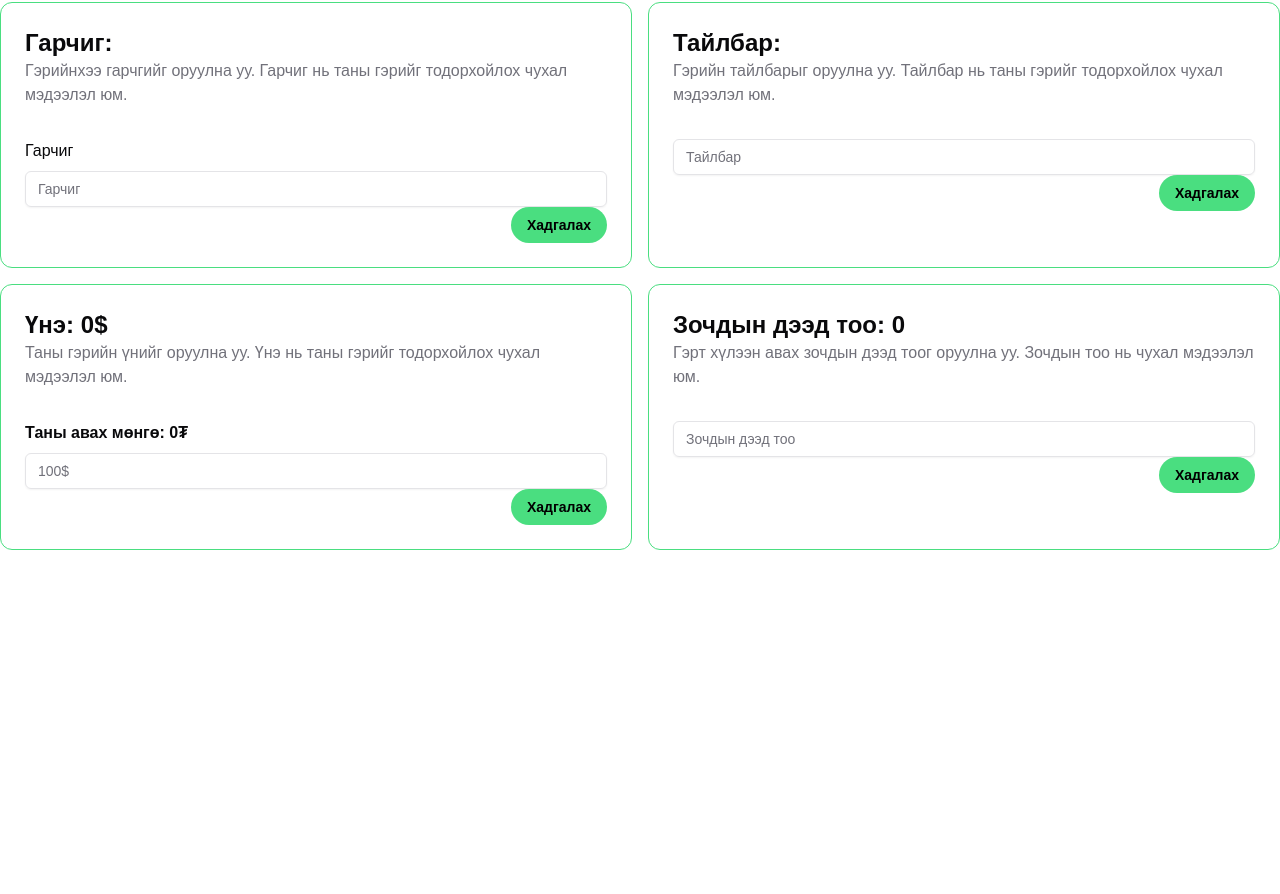
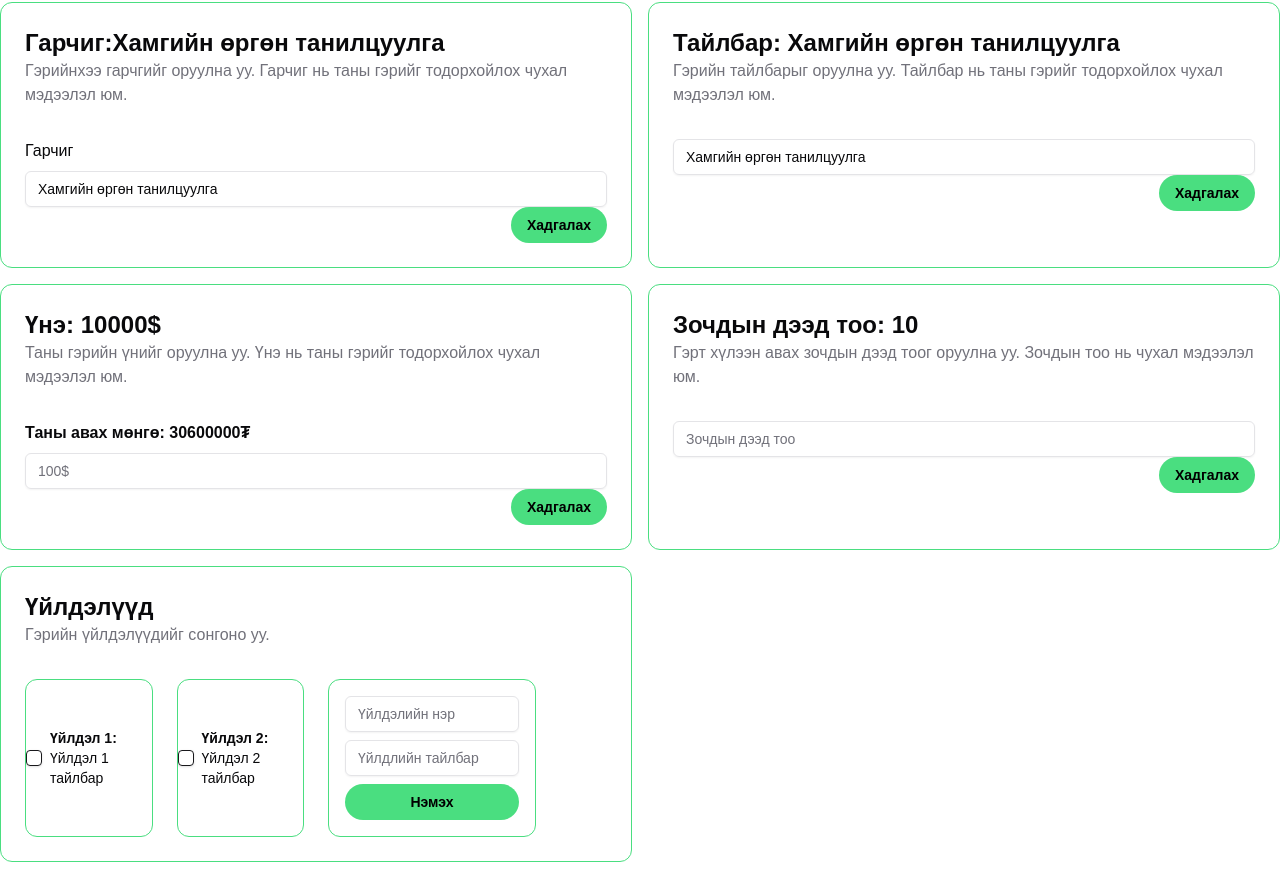
Before and after one commit to LEAP-2024-1C/liveger, a Next.js app in the folder frontend/: page /host/edit/1 in a window 1280 px wide. Shown: the part 516-1410 px from the top of the page. Before the commit the page ends 1098 px from the top, so only its background shows below. Built offline with nearby package versions, Linux system fonts and the light colour scheme; no server answers.

Commit message:
zai yag duusla

```diff
--- a/frontend/package.json
+++ b/frontend/package.json
@@ -9,6 +9,7 @@
     "lint": "next lint"
   },
   "dependencies": {
+    "@radix-ui/react-checkbox": "^1.1.2",
     "@radix-ui/react-dropdown-menu": "^2.1.2",
     "@radix-ui/react-icons": "^1.3.0",
     "@radix-ui/react-slot": "^1.1.0",
@@ -20,9 +21,9 @@
     "next": "14.2.11",
     "react": "^18",
     "react-dom": "^18",
-    "react-router-dom": "^6.27.0",
     "react-icons": "^5.3.0",
     "react-rating": "^2.0.5",
+    "react-router-dom": "^6.27.0",
     "tailwind-merge": "^2.5.4",
     "tailwindcss-animate": "^1.0.7"
   },
--- /dev/null
+++ b/frontend/src/app/components/host/edit_ger/edit_available_todo.tsx
@@ -0,0 +1,88 @@
+"use client";
+import React from "react";
+import { Button } from "@/components/ui/button";
+import { useState } from "react";
+import { Input } from "@/components/ui/input";
+import { Checkbox } from "@/components/ui/checkbox";
+
+// Add props interface
+interface Todo {
+	id: number;
+	name: string;
+	Description: string;
+	checked: boolean;
+}
+
+interface EditAvailableTodoProps {
+	available_todo: Todo[];
+}
+
+function EditAvailableTodo({ available_todo }: EditAvailableTodoProps) {
+	const [todoDescription, setTodoDescription] = useState("");
+	const [checkedTodo, setCheckedTodo] = useState<Todo[]>([]);
+	const [availableTodo, setAvailableTodo] = useState<Todo[]>(available_todo);
+	const [newTodo, setNewTodo] = useState("");
+
+	return (
+		<div className="container mx-auto border border-green-400 rounded-xl p-6">
+			<h1 className="font-bold text-2xl">Үйлдэлүүд</h1>
+			<p className="text-muted-foreground mb-8">
+				Гэрийн үйлдэлүүдийг сонгоно уу.
+			</p>
+			<div className="grid grid-cols-1 md:grid-cols-2 lg:grid-cols-4 gap-6">
+				{availableTodo.map((todo: Todo, index: number) => (
+					<div
+						key={index}
+						className="flex items-center gap-2 border border-green-400 rounded-xl"
+					>
+						<Checkbox
+							key={todo.id}
+							checked={todo.checked}
+							onClick={() => {
+								const updatedTodo = { ...todo, checked: !todo.checked };
+								const updatedAvailableTodo = availableTodo.map((t) =>
+									t.id === todo.id ? updatedTodo : t
+								);
+								setAvailableTodo(updatedAvailableTodo);
+								setCheckedTodo([...checkedTodo, updatedTodo]);
+							}}
+						/>
+						<div className="flex flex-col">
+							<h1 className="text-sm font-bold">{todo.name}:</h1>
+							<p className="text-sm">{todo.Description}</p>
+						</div>
+					</div>
+				))}
+				<div className="flex flex-col border border-green-400 w-52 rounded-xl p-4 gap-2">
+					<Input
+						type="text"
+						placeholder="Үйлдэлийн нэр"
+						onChange={(e) => setNewTodo(e.target.value)}
+					/>
+					<Input
+						type="text"
+						placeholder="Үйлдлийн тайлбар"
+						onChange={(e) => setTodoDescription(e.target.value)}
+					/>
+					<Button
+						onClick={() =>
+							setAvailableTodo([
+								...availableTodo,
+								{
+									id: availableTodo.length + 1,
+									name: newTodo,
+									checked: false,
+									Description: todoDescription,
+								},
+							])
+						}
+					>
+						Нэмэх
+					</Button>
+				</div>
+			</div>
+		</div>
+	);
+}
+
+export default EditAvailableTodo;
--- a/frontend/src/app/components/host/edit_ger/edit_description.tsx
+++ b/frontend/src/app/components/host/edit_ger/edit_description.tsx
@@ -6,18 +6,23 @@ import { Button } from "@/components/ui/button";
 //put description api
 //get description api
 
-function EditDescription() {
-	const [description, setDescription] = useState(""); //description
+// Add props interface
+interface EditDescriptionProps {
+	description: string;
+}
+
+function EditDescription({ description }: EditDescriptionProps) {
+	const [descriptionState, setDescription] = useState(description);
 	return (
 		<div className="container mx-auto border border-green-400 rounded-xl p-6">
-			<h1 className="font-bold text-2xl">Тайлбар: {description}</h1>
+			<h1 className="font-bold text-2xl">Тайлбар: {descriptionState}</h1>
 			<p className="text-muted-foreground mb-8">
 				Гэрийн тайлбарыг оруулна уу. Тайлбар нь таны гэрийг тодорхойлох чухал
 				мэдээлэл юм.
 			</p>
 			<Input
 				type="text"
-				value={description}
+				value={descriptionState}
 				onChange={(e) => setDescription(e.target.value)}
 				placeholder="Тайлбар"
 			/>
--- a/frontend/src/app/components/host/edit_ger/edit_guest_number.tsx
+++ b/frontend/src/app/components/host/edit_ger/edit_guest_number.tsx
@@ -6,8 +6,13 @@ import { Button } from "@/components/ui/button";
 //get guest number api
 //put guest number api
 
-function EditGuestNumber() {
-	const [guestNumber, setGuestNumber] = useState(0);
+// Add props interface
+interface EditGuestNumberProps {
+	guest_number: number;
+}
+
+function EditGuestNumber({ guest_number }: EditGuestNumberProps) {
+	const [guestNumber, setGuestNumber] = useState(guest_number);
 	return (
 		<div className="container mx-auto border border-green-400 rounded-xl p-6">
 			<h1 className="font-bold text-2xl">Зочдын дээд тоо: {guestNumber}</h1>
--- a/frontend/src/app/components/host/edit_ger/edit_price.tsx
+++ b/frontend/src/app/components/host/edit_ger/edit_price.tsx
@@ -14,11 +14,15 @@ async function fetchMntUsdCompare() {
 	return data.rates.MNT;
 }
 
-function EditPrice() {
-	const [priceusd, setPriceusd] = useState(0); //default value from backend
-	const [pricemn, setPricemn] = useState(0); //default value from backend
+// Add props interface
+interface EditPriceProps {
+	price: number;
+}
+
+function EditPrice({ price }: EditPriceProps) {
+	const [priceusd, setPriceusd] = useState(price); //default value from backend
 	const [mntUsdCompare, setMntUsdCompare] = useState(3400); //default value for compare
-
+	const [pricemn, setPricemn] = useState(price * mntUsdCompare * 0.9);
 	useEffect(() => {
 		fetchMntUsdCompare().then((data) => setMntUsdCompare(data));
 	}, []);
--- a/frontend/src/app/components/host/edit_ger/edit_titel.tsx
+++ b/frontend/src/app/components/host/edit_ger/edit_titel.tsx
@@ -7,8 +7,13 @@ import { Button } from "@/components/ui/button";
 //get titel api
 //put titel api
 
-function EditTitel() {
-	const [garchig, setGarchig] = useState("");
+// Add props interface
+interface EditTitelProps {
+	title: string;
+}
+
+function EditTitel({ title }: EditTitelProps) {
+	const [garchig, setGarchig] = useState(title);
 	return (
 		<div className="container mx-auto border border-green-400 rounded-xl p-6">
 			<h1 className="font-bold text-2xl">Гарчиг:{garchig}</h1>
--- a/frontend/src/app/host/edit/[id]/page.tsx
+++ b/frontend/src/app/host/edit/[id]/page.tsx
@@ -8,9 +8,11 @@ import EditPrice from "@/app/components/host/edit_ger/edit_price";
 import baigal1 from "@/app/media/images_mock_data/baigal 1.jpg";
 import baigal2 from "@/app/media/images_mock_data/baigal 2.jpg";
 import EditGuestNumber from "@/app/components/host/edit_ger/edit_guest_number";
+import EditAvailableTodo from "@/app/components/host/edit_ger/edit_available_todo";
 import EditDescription from "@/app/components/host/edit_ger/edit_description";
 //fetch data from backend useing homeId
-const mockData = [
+const mockData = {
+	images: [
 		{
 			id: 1,
 			image: baigal1.src,
@@ -19,7 +21,26 @@ const mockData = [
 			id: 2,
 			image: baigal2.src,
 		},
-];
+	],
+	title: "Хамгийн өргөн танилцуулга",
+	description: "Хамгийн өргөн танилцуулга",
+	price: 10000,
+	guest_number: 10,
+	todo: [
+		{
+			id: 1,
+			name: "Үйлдэл 1",
+			Description: "Үйлдэл 1 тайлбар",
+			checked: false,
+		},
+		{
+			id: 2,
+			name: "Үйлдэл 2",
+			Description: "Үйлдэл 2 тайлбар",
+			checked: false,
+		},
+	],
+};
 
 function EditListingPage() {
 	const params = useParams();
@@ -29,11 +50,12 @@ function EditListingPage() {
 			className={`py-4 flex flex-col gap-4 sm:py-8 min-h-[100vh] card-${homeId}`}
 		>
 			<div className="grid grid-cols-1 container mx-auto md:grid-cols-2 gap-4">
-				<AddPhoto image_data={mockData} />
-				<EditTitel />
-				<EditDescription />
-				<EditPrice />
-				<EditGuestNumber />
+				<AddPhoto image_data={mockData.images} />
+				<EditTitel title={mockData.title} />
+				<EditDescription description={mockData.description} />
+				<EditPrice price={mockData.price} />
+				<EditGuestNumber guest_number={mockData.guest_number} />
+				<EditAvailableTodo available_todo={mockData.todo} />
 			</div>
 		</div>
 	);
--- /dev/null
+++ b/frontend/src/components/ui/checkbox.tsx
@@ -0,0 +1,30 @@
+"use client"
+
+import * as React from "react"
+import * as CheckboxPrimitive from "@radix-ui/react-checkbox"
+import { CheckIcon } from "@radix-ui/react-icons"
+
+import { cn } from "@/lib/utils"
+
+const Checkbox = React.forwardRef<
+  React.ElementRef<typeof CheckboxPrimitive.Root>,
+  React.ComponentPropsWithoutRef<typeof CheckboxPrimitive.Root>
+>(({ className, ...props }, ref) => (
+  <CheckboxPrimitive.Root
+    ref={ref}
+    className={cn(
+      "peer h-4 w-4 shrink-0 rounded-sm border border-primary shadow focus-visible:outline-none focus-visible:ring-1 focus-visible:ring-ring disabled:cursor-not-allowed disabled:opacity-50 data-[state=checked]:bg-primary data-[state=checked]:text-primary-foreground",
+      className
+    )}
+    {...props}
+  >
+    <CheckboxPrimitive.Indicator
+      className={cn("flex items-center justify-center text-current")}
+    >
+      <CheckIcon className="h-4 w-4" />
+    </CheckboxPrimitive.Indicator>
+  </CheckboxPrimitive.Root>
+))
+Checkbox.displayName = CheckboxPrimitive.Root.displayName
+
+export { Checkbox }
```
Also changed, not shown: 1 other file (tests, documents, lock files or other folders). Lines whose indentation alone changed are shown as unchanged.
